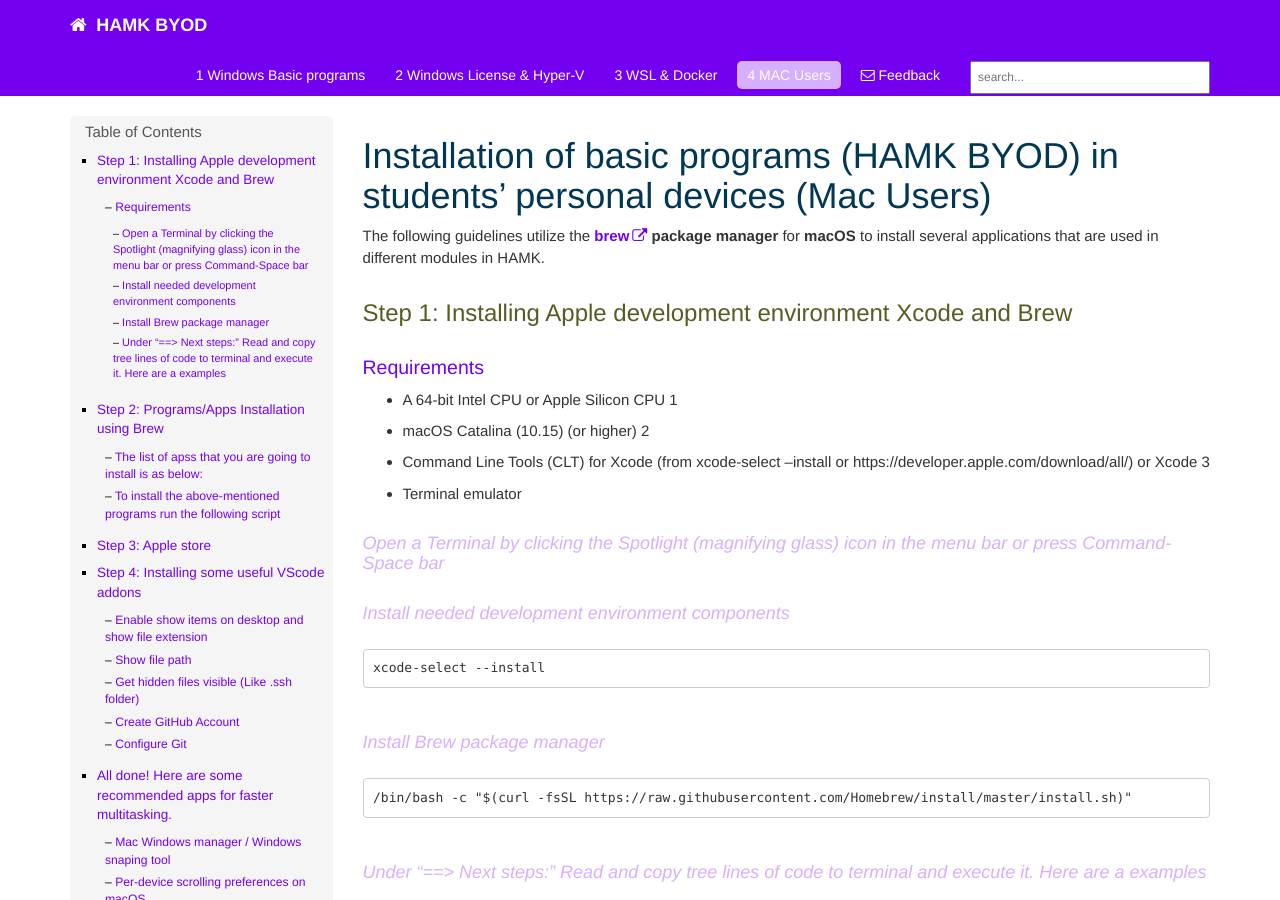
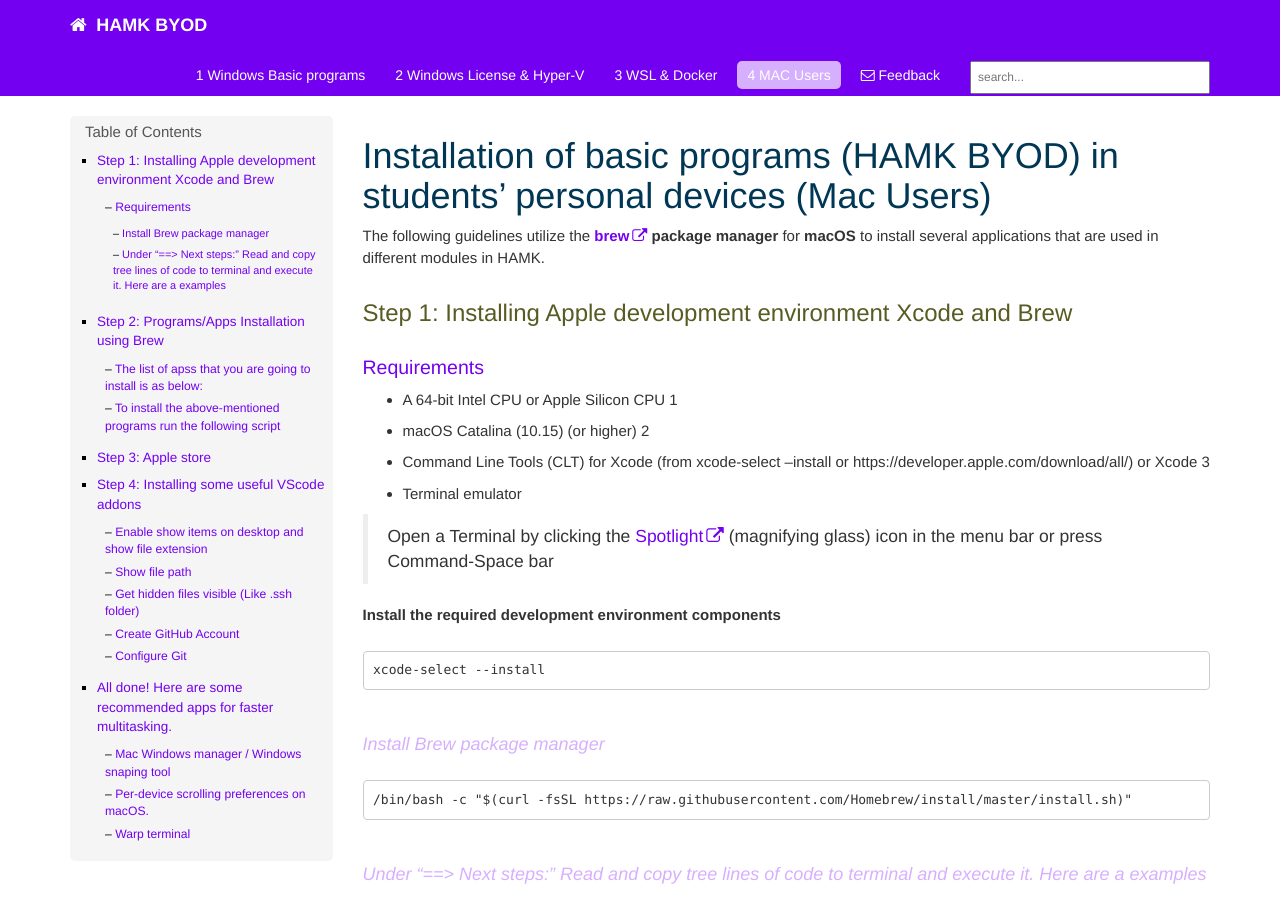
Before and after one commit to tkohonen/tkohonen.github.io, a Jekyll site: the page built from HAMK_BASIC_Software_MacUsers.md, in a window 1280 px wide and 900 px high. Built offline with Jekyll 4.4.1, drawn with Linux system fonts in a browser that asks for light colours; our own code applies the rules of GitHub Pages for plain Markdown files; comment, search, counter and statistics services are not loaded.

Commit message:
MAC Update

````diff
--- a/HAMK_BASIC_Software_MacUsers.md
+++ b/HAMK_BASIC_Software_MacUsers.md
@@ -10,9 +10,9 @@ The following guidelines utilize the **[brew](https://brew.sh/) package manager*
 * Command Line Tools (CLT) for Xcode (from xcode-select --install or https://developer.apple.com/download/all/) or Xcode 3
 * Terminal emulator
 
-#### Open a Terminal by clicking the Spotlight (magnifying glass) icon in the menu bar or press Command-Space bar
+> Open a Terminal by clicking the [Spotlight](https://support.apple.com/guide/mac-help/search-with-spotlight-mchlp1008/mac) (magnifying glass) icon in the menu bar or press Command-Space bar
 
-#### Install needed development environment components
+**Install the required development environment components**
 ```
 xcode-select --install
 ```
````
